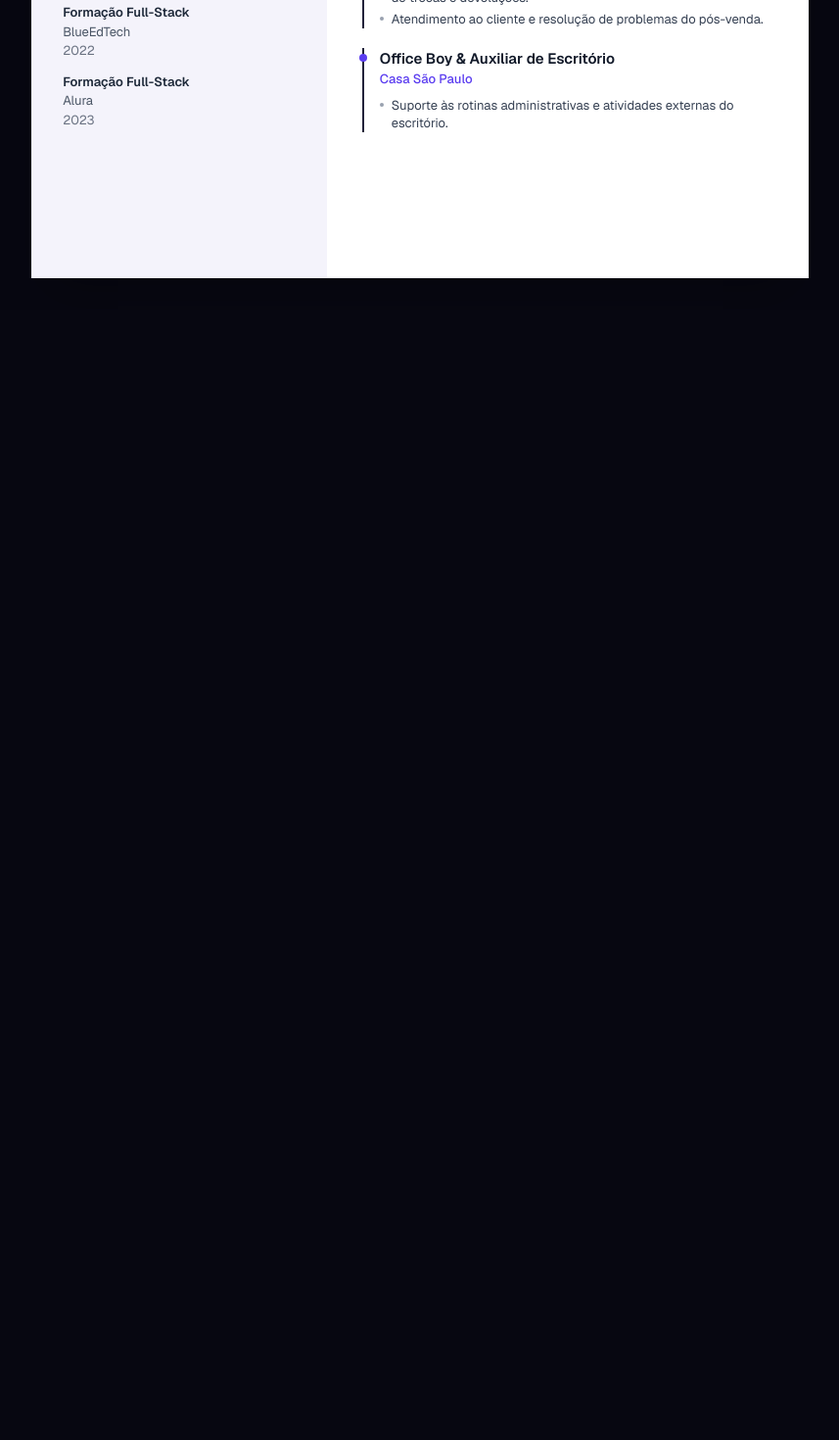
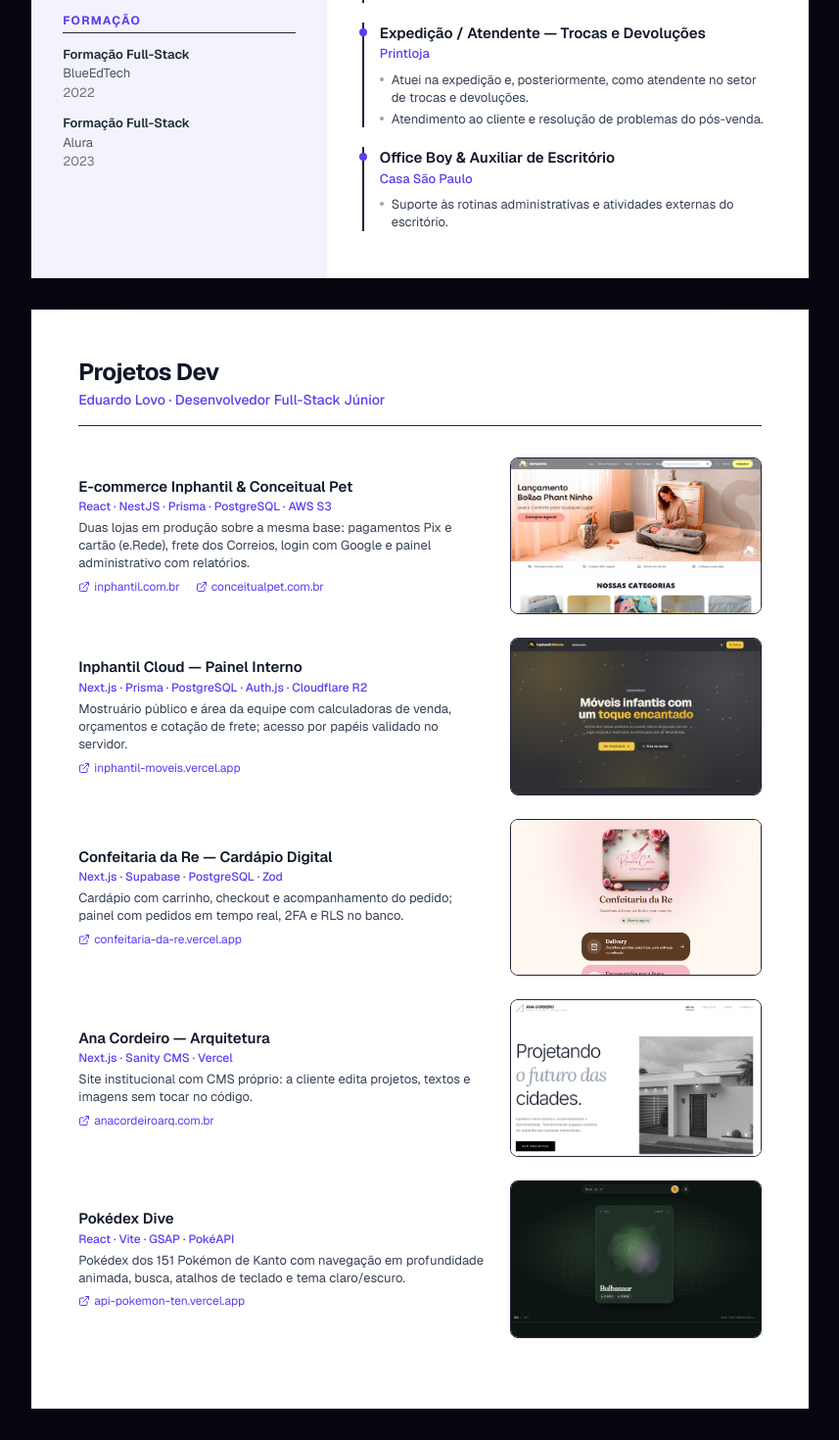
Before and after one commit to EduardoLovo/Eduardo-Lovo-Portfolio, a Next.js app: page /cv in a window 1280 px wide. Shown: the part 933-2403 px from the top of the page at 98% size, without its empty margins (211-1068 px from the left). Before the commit the page ends 1249 px from the top, so only its background shows below. Built offline with nearby package versions, Linux system fonts and the light colour scheme.

Commit message:
feat: currículo atualizado com página de Projetos Dev e imagem da Confeitaria da Re

```diff
--- a/src/app/cv/page.tsx
+++ b/src/app/cv/page.tsx
@@ -1,4 +1,5 @@
 import type { Metadata } from "next";
+import Image from "next/image";
 import {
   FiMail,
   FiPhone,
@@ -18,7 +19,7 @@ export const metadata: Metadata = {
 
 export default function CVPage() {
   return (
-    <div className="flex min-h-screen flex-col items-center bg-background py-8">
+    <div className="cv-page flex min-h-screen flex-col items-center bg-background py-8">
       {/* Barra de ações (não aparece na impressão/PDF) */}
       <div className="no-print mb-6 flex items-center gap-4">
         <a
@@ -185,7 +186,55 @@ export default function CVPage() {
               ))}
             </div>
           </section>
+
         </main>
+      </div>
+
+      {/* Página 2 — Projetos Dev (folha própria, sem a lateral) */}
+      <div className="cv-sheet cv-sheet-next mt-8 p-12 shadow-2xl">
+        <header className="mb-8 border-b border-[#e5e7eb] pb-4">
+          <h2 className="text-2xl font-bold tracking-tight text-gray-900">
+            Projetos Dev
+          </h2>
+          <p className="mt-0.5 text-sm font-medium cv-accent">
+            {personal.name} · {personal.role}
+          </p>
+        </header>
+
+        <div className="space-y-6">
+          {cv.projects.map((p) => (
+            <div key={p.name} className="flex items-center gap-6">
+              <div className="min-w-0 flex-1">
+                <h3 className="text-[15px] font-semibold text-gray-900">
+                  {p.name}
+                </h3>
+                <p className="text-[12px] font-medium cv-accent">{p.stack}</p>
+                <p className="mt-1 text-[13px] leading-snug text-gray-700">
+                  {p.description}
+                </p>
+                <ul className="mt-1.5 flex flex-wrap gap-x-4 gap-y-1">
+                  {p.links.map((link) => (
+                    <li
+                      key={link}
+                      className="flex items-center gap-1 text-[12px] cv-accent"
+                    >
+                      <FiExternalLink className="shrink-0" />
+                      {link.replace(/^https?:\/\/(www\.)?/, "").replace(/\/$/, "")}
+                    </li>
+                  ))}
+                </ul>
+              </div>
+              <Image
+                src={p.image}
+                alt={p.name}
+                width={640}
+                height={400}
+                sizes="260px"
+                className="aspect-[16/10] w-[68mm] shrink-0 rounded-lg border border-[#e5e7eb] object-cover object-top"
+              />
+            </div>
+          ))}
+        </div>
       </div>
     </div>
   );
--- a/src/app/globals.css
+++ b/src/app/globals.css
@@ -79,10 +79,22 @@ body {
   html,
   body {
     background: #ffffff !important;
+    -webkit-print-color-adjust: exact;
+    print-color-adjust: exact;
   }
+  .cv-page {
+    padding: 0 !important;
+    background: transparent !important;
+  }
+  /* Cada folha ocupa exatamente uma página A4 */
   .cv-sheet {
+    height: 297mm;
+    overflow: hidden;
     box-shadow: none !important;
     margin: 0 !important;
+  }
+  .cv-sheet-next {
+    break-before: page;
   }
   .no-print {
     display: none !important;
--- a/src/data/cv.ts
+++ b/src/data/cv.ts
@@ -6,7 +6,7 @@
 export const cv = {
   // Resumo profissional (topo do currículo)
   summary:
-    "Desenvolvedor full-stack júnior que já construiu e mantém em produção uma plataforma de e-commerce completa (React + NestJS + PostgreSQL) servindo duas lojas do Grupo Inphantil. Experiência real com integrações de pagamento (Pix e cartão com parcelamento), cálculo de frete dos Correios, autenticação JWT/OAuth e painel administrativo. Busco minha primeira oportunidade dedicada como desenvolvedor.",
+    "Desenvolvedor full-stack júnior que construiu e mantém em produção uma plataforma de e-commerce completa (React + NestJS + PostgreSQL) servindo duas lojas do Grupo Inphantil, além de um sistema interno em Next.js usado pela equipe de vendas. Também entreguei sites e sistemas para outros clientes com Next.js, Supabase e Sanity CMS. Experiência real com pagamentos (Pix e cartão com parcelamento), frete dos Correios, autenticação (JWT, OAuth, 2FA) e painéis administrativos. Busco minha primeira oportunidade dedicada como desenvolvedor.",
 
   // Experiência profissional (mais recente primeiro)
   experience: [
@@ -19,6 +19,7 @@ export const cv = {
         "Desenvolvi e mantenho em produção a plataforma de e-commerce do grupo (lojas Inphantil e Conceitual Pet): front-end React + Vite e API NestJS com PostgreSQL/Prisma.",
         "Implementei pagamentos com Pix e cartão de crédito (parcelamento e juros) via gateway e.Rede, com migração para OAuth 2.0.",
         "Integrei o cálculo de frete dos Correios e construí o painel administrativo: produtos com variações, pedidos, orçamentos e relatórios de vendas em PDF.",
+        "Criei o Inphantil Cloud, sistema interno em Next.js com calculadoras de venda, orçamentos e catálogo, com controle de acesso por papéis.",
         "Configurei autenticação (JWT, Google OAuth, bcrypt), rate limiting e reCAPTCHA, além de imagens no AWS S3, e-mails transacionais e tarefas agendadas.",
         "Também produzo desenhos vetoriais de novos produtos e arquivos de corte para as máquinas.",
       ],
@@ -50,6 +51,50 @@ export const cv = {
     },
   ],
 
+  // Projetos Dev — página 2 do currículo (imagens em /public)
+  projects: [
+    {
+      name: "E-commerce Inphantil & Conceitual Pet",
+      stack: "React · NestJS · Prisma · PostgreSQL · AWS S3",
+      description:
+        "Duas lojas em produção sobre a mesma base: pagamentos Pix e cartão (e.Rede), frete dos Correios, login com Google e painel administrativo com relatórios.",
+      links: ["https://www.inphantil.com.br/", "https://www.conceitualpet.com.br/"],
+      image: "/projeto-inphantil.png",
+    },
+    {
+      name: "Inphantil Cloud — Painel Interno",
+      stack: "Next.js · Prisma · PostgreSQL · Auth.js · Cloudflare R2",
+      description:
+        "Mostruário público e área da equipe com calculadoras de venda, orçamentos e cotação de frete; acesso por papéis validado no servidor.",
+      links: ["https://inphantil-moveis.vercel.app"],
+      image: "/projeto-inphantil-adm.png",
+    },
+    {
+      name: "Confeitaria da Re — Cardápio Digital",
+      stack: "Next.js · Supabase · PostgreSQL · Zod",
+      description:
+        "Cardápio com carrinho, checkout e acompanhamento do pedido; painel com pedidos em tempo real, 2FA e RLS no banco.",
+      links: ["https://confeitaria-da-re.vercel.app/"],
+      image: "/confeitaria-da-re.png",
+    },
+    {
+      name: "Ana Cordeiro — Arquitetura",
+      stack: "Next.js · Sanity CMS · Vercel",
+      description:
+        "Site institucional com CMS próprio: a cliente edita projetos, textos e imagens sem tocar no código.",
+      links: ["https://www.anacordeiroarq.com.br/"],
+      image: "/projeto-anacordeiro.png",
+    },
+    {
+      name: "Pokédex Dive",
+      stack: "React · Vite · GSAP · PokéAPI",
+      description:
+        "Pokédex dos 151 Pokémon de Kanto com navegação em profundidade animada, busca, atalhos de teclado e tema claro/escuro.",
+      links: ["https://api-pokemon-ten.vercel.app"],
+      image: "/projeto-pokemon2.png",
+    },
+  ],
+
   // Formação
   education: [
     {
--- a/src/data/portfolio.ts
+++ b/src/data/portfolio.ts
@@ -41,7 +41,7 @@ export const about = {
   // Números de destaque (edite ou remova)
   stats: [
     { label: "E-commerces no ar", value: "2" },
-    { label: "Tecnologias", value: "12+" },
+    { label: "Tecnologias", value: "20+" },
     { label: "Vontade de aprender", value: "∞" },
   ],
 };
@@ -58,19 +58,36 @@ export const skills: { category: string; items: string[] }[] = [
       "Tailwind CSS",
       "Zustand",
       "Framer Motion",
+      "GSAP",
     ],
   },
   {
     category: "Backend",
-    items: ["NestJS", "Node.js", "REST APIs", "JWT & Passport", "Nodemailer"],
+    items: [
+      "NestJS",
+      "Node.js",
+      "REST APIs",
+      "JWT & Passport",
+      "Auth.js",
+      "Zod",
+      "Nodemailer",
+    ],
   },
   {
     category: "Banco de Dados",
-    items: ["PostgreSQL", "Prisma ORM"],
+    items: ["PostgreSQL", "Prisma ORM", "Supabase", "Sanity CMS"],
   },
   {
     category: "Ferramentas & DevOps",
-    items: ["Git", "GitHub", "AWS S3", "Jest", "Swagger", "Vercel"],
+    items: [
+      "Git",
+      "GitHub",
+      "AWS S3",
+      "Cloudflare R2",
+      "Jest",
+      "Swagger",
+      "Vercel",
+    ],
   },
 ];
 
@@ -150,7 +167,7 @@ export const projects: Project[] = [
     description:
       "Pokédex dos 151 Pokémon de Kanto consumindo a PokéAPI, com navegação em profundidade: ao rolar, os cards \"mergulham\" em direção à câmera. Busca por nome ou número, navegação por teclado, tema claro/escuro e suporte a movimento reduzido.",
     tags: ["React", "TypeScript", "Vite", "GSAP", "PokéAPI"],
-    image: "/projeto-pokemon.png",
+    image: "/projeto-pokemon2.png",
     links: [
       { label: "Ver site", url: "https://api-pokemon-ten.vercel.app" },
       { label: "Código", url: "https://github.com/EduardoLovo/Api-Pokemon" },
@@ -161,6 +178,7 @@ export const projects: Project[] = [
     description:
       "Cardápio digital próprio (sem comissão de marketplace) para uma confeitaria: catálogo de pronta entrega com carrinho, checkout e acompanhamento do pedido, além de encomendas para festas via WhatsApp. Painel administrativo com pedidos em tempo real e alerta sonoro, protegido por verificação em duas etapas (2FA) e RLS no banco.",
     tags: ["Next.js", "TypeScript", "Supabase", "PostgreSQL", "Tailwind", "Zod"],
+    image: "/confeitaria-da-re.png",
     links: [
       { label: "Ver site", url: "https://confeitaria-da-re.vercel.app/" },
       { label: "Código", url: "https://github.com/EduardoLovo/Confeitaria-da-Re" },
```
Also changed, not shown: public/confeitaria-da-re.png (added), 1 other file (tests, documents, lock files or other folders).
